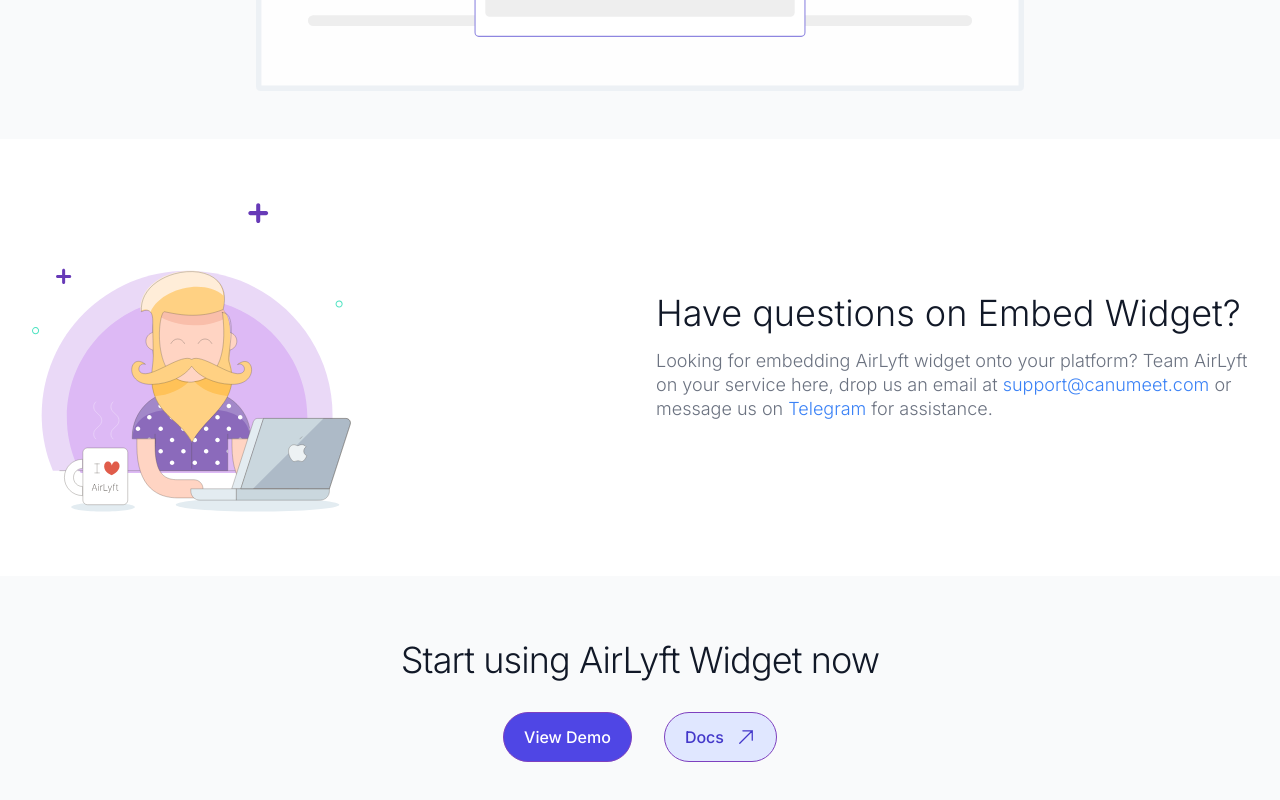
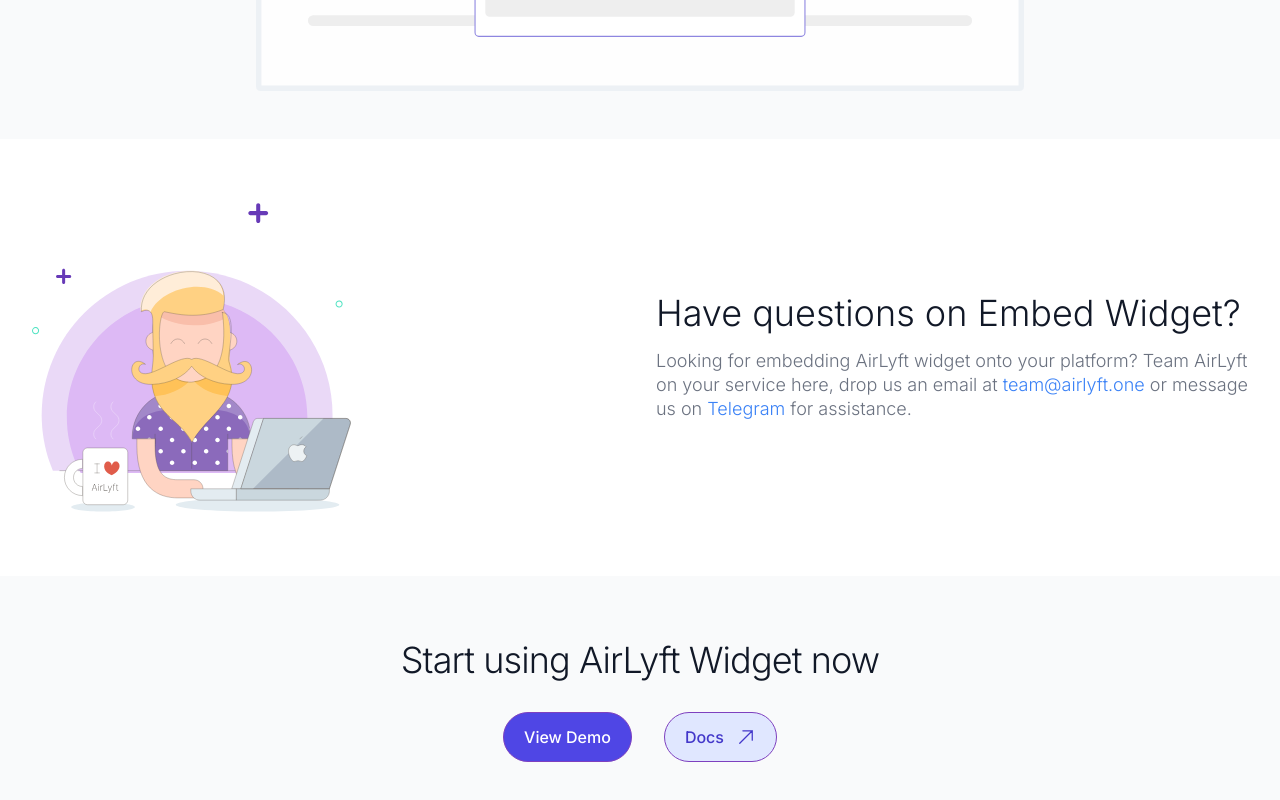
Before and after one commit to rmagon/airlyft-widget-demo, a Nuxt app: page / in a window 1280 px wide. Shown: the part 2079-2879 px from the top of the page. Built offline with nearby package versions, Linux system fonts and the light colour scheme.

Commit message:
Fix Typo

```diff
--- a/pages/index.vue
+++ b/pages/index.vue
@@ -106,7 +106,7 @@
               Looking for embedding AirLyft widget onto your platform? Team AirLyft on your service here, drop us an
               email at
               <a href="mailto:team@airlyft.one" class="text-blue-500 hover:underline">
-                support@canumeet.com
+                team@airlyft.one
               </a> or message us on <a href="https://t.me/cbscrypt" target="_blank"
                 class="text-blue-500 hover:underline">Telegram</a>
               for assistance.
```
